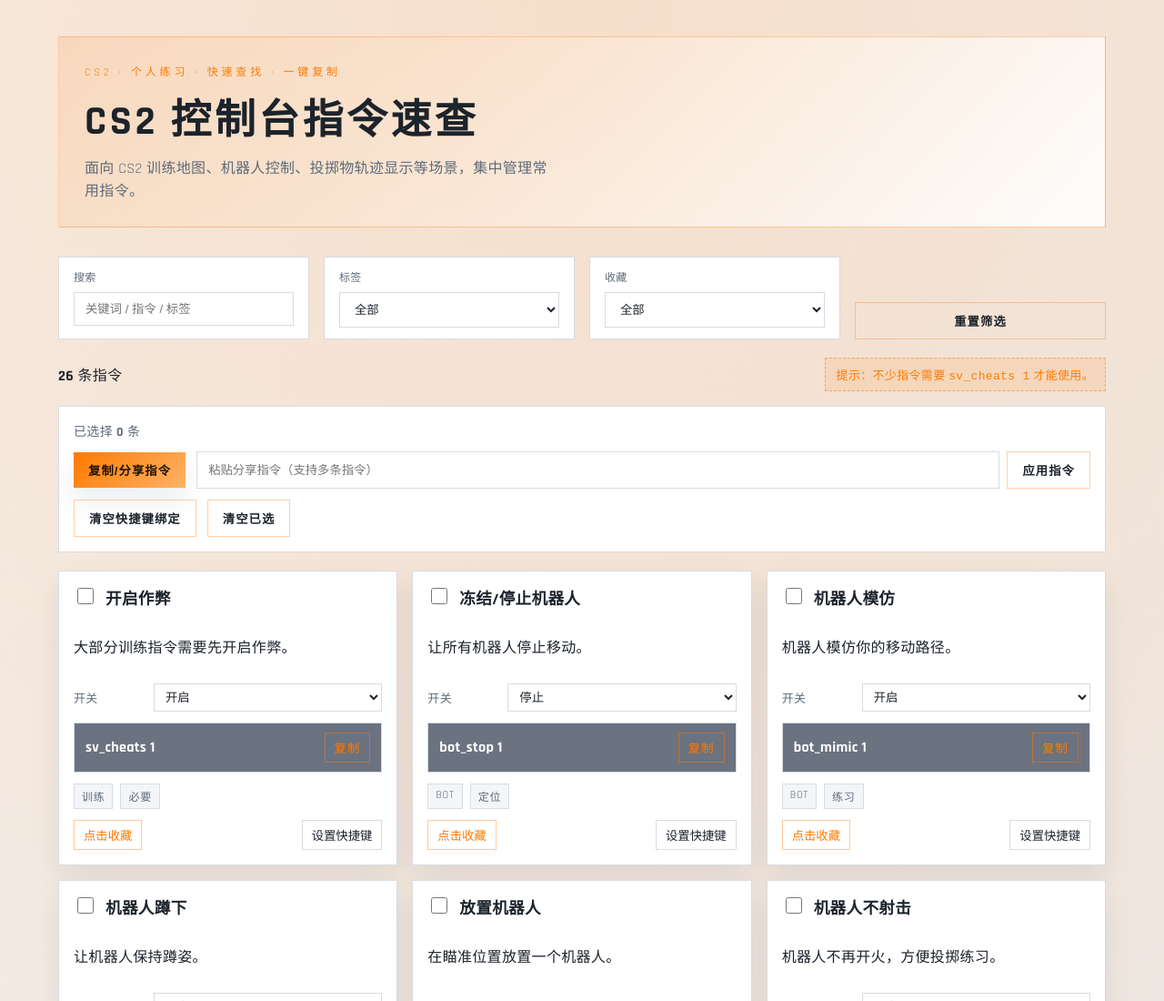
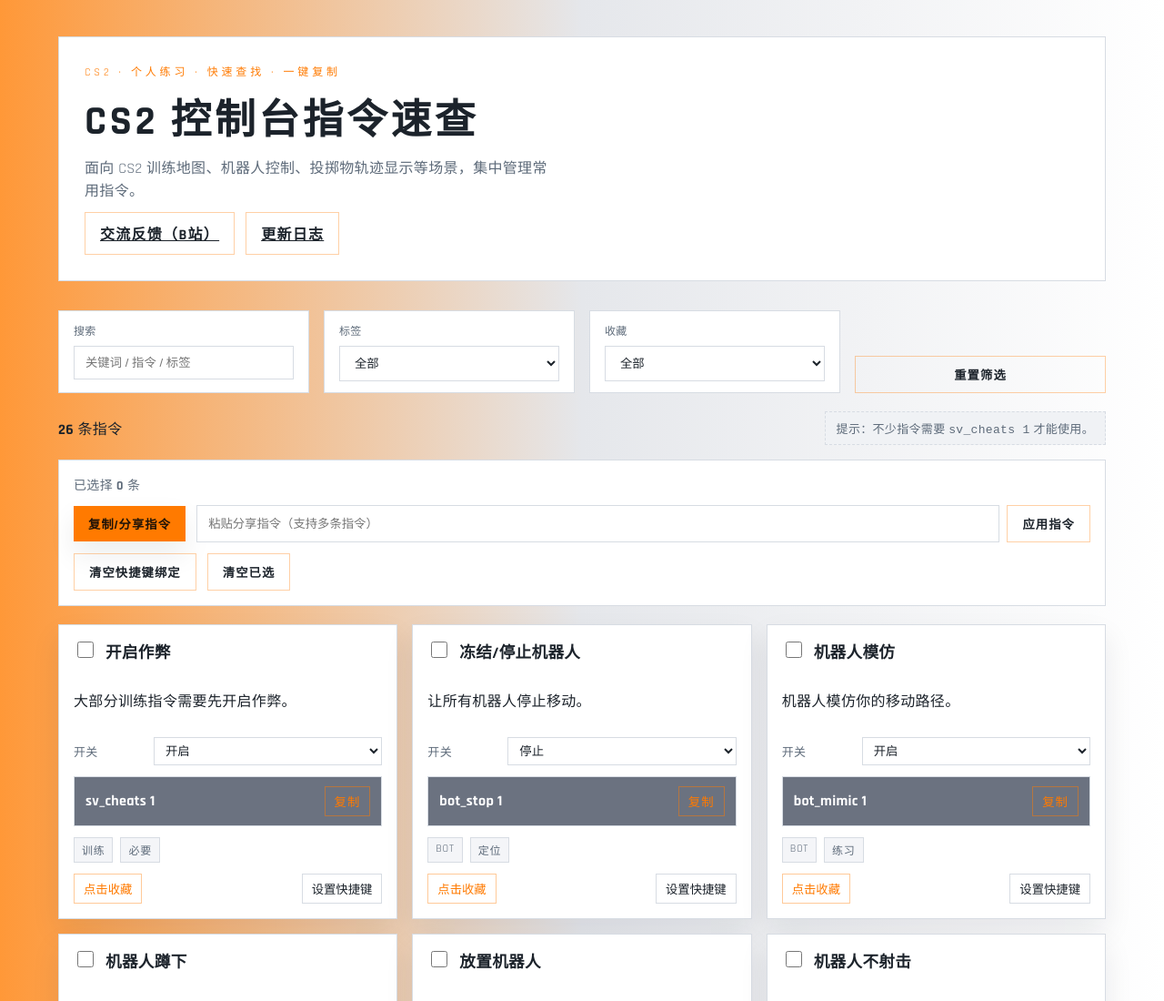
Before and after one commit to oashua/cs2_cmds, a plain HTML site: page index.html in a window 1280 px wide. Shown: the top 1100 px of the page at 91% size. Drawn offline with Linux system fonts and the light colour scheme.

Commit message:
add log page

```diff
--- a/app.js
+++ b/app.js
@@ -707,7 +707,7 @@
 
     const copyBtn = document.createElement("button");
     copyBtn.textContent = "复制";
-    copyBtn.addEventListener("click", () => copyText(item.command));
+  copyBtn.addEventListener("click", () => copyText(buildCommandText(item)));
 
     commandBox.append(code, copyBtn);
 
--- a/index.html
+++ b/index.html
@@ -15,6 +15,17 @@
           <p class="subtitle">
             面向 CS2 训练地图、机器人控制、投掷物轨迹显示等场景，集中管理常用指令。
           </p>
+          <div class="feedback">
+            <a
+              class="btn ghost"
+              href="https://www.bilibili.com/video/BV1yZRaBNE1Q/?vd_source=82fa637f9242132c4126154be3de6ac5"
+              target="_blank"
+              rel="noreferrer"
+            >
+              交流反馈（B站）
+            </a>
+            <a class="btn ghost" href="changelog.html">更新日志</a>
+          </div>
         </div>
 
       </header>
--- a/styles.css
+++ b/styles.css
@@ -20,9 +20,12 @@
 
 body {
   margin: 0;
-  background:
-    radial-gradient(circle at top, rgba(255, 122, 0, 0.18), transparent 60%),
-    linear-gradient(135deg, #f6f7f9 0%, #edf0f4 50%, #e7ebf0 100%);
+  background: linear-gradient(
+    90deg,
+    #ff9838 0%,
+    #e5e7eb 50%,
+    #ffffff 100%
+  );
   color: var(--text);
   letter-spacing: 0.02em;
 }
@@ -42,8 +45,8 @@
   margin-bottom: 32px;
   padding: 28px;
   border-radius: 0;
-  background: linear-gradient(135deg, rgba(255, 122, 0, 0.12), rgba(255, 255, 255, 0.9));
-  border: 1px solid rgba(255, 122, 0, 0.35);
+  background: #ffffff;
+  border: 1px solid var(--border);
 }
 
 .eyebrow {
@@ -67,13 +70,37 @@
   max-width: 520px;
 }
 
+.feedback {
+  margin-top: 12px;
+  display: flex;
+  flex-wrap: wrap;
+  gap: 12px;
+}
+
+.log {
+  background: var(--panel);
+  border: 1px solid var(--border);
+  padding: 20px;
+  box-shadow: var(--shadow);
+}
+
+.log h2 {
+  margin-top: 0;
+}
+
+.log ul {
+  margin: 0;
+  padding-left: 18px;
+  color: var(--muted);
+}
+
 .quick-actions {
   display: flex;
   gap: 12px;
 }
 
 .btn {
-  background: linear-gradient(135deg, var(--accent), var(--accent-2));
+  background: var(--accent);
   border: none;
   color: #1f1307;
   padding: 10px 16px;
@@ -184,11 +211,11 @@
 }
 
 .tips {
-  background: rgba(255, 122, 0, 0.12);
-  border: 1px dashed rgba(255, 122, 0, 0.5);
+  background: #f0f2f5;
+  border: 1px dashed var(--border);
   padding: 8px 12px;
   border-radius: 0;
-  color: var(--accent);
+  color: var(--muted);
   font-size: 13px;
 }
 
```
Also changed, not shown: changelog.html (added, +33 -0 lines), 1 other file.
